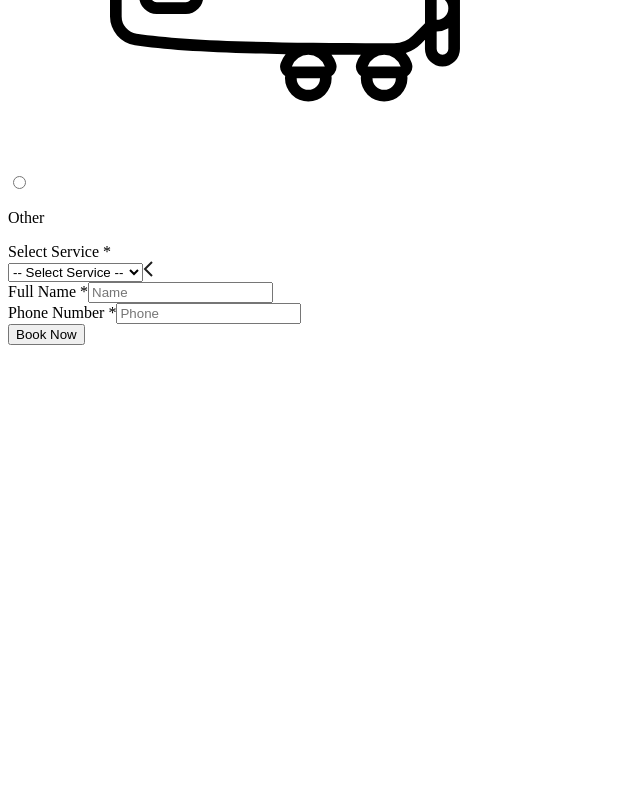
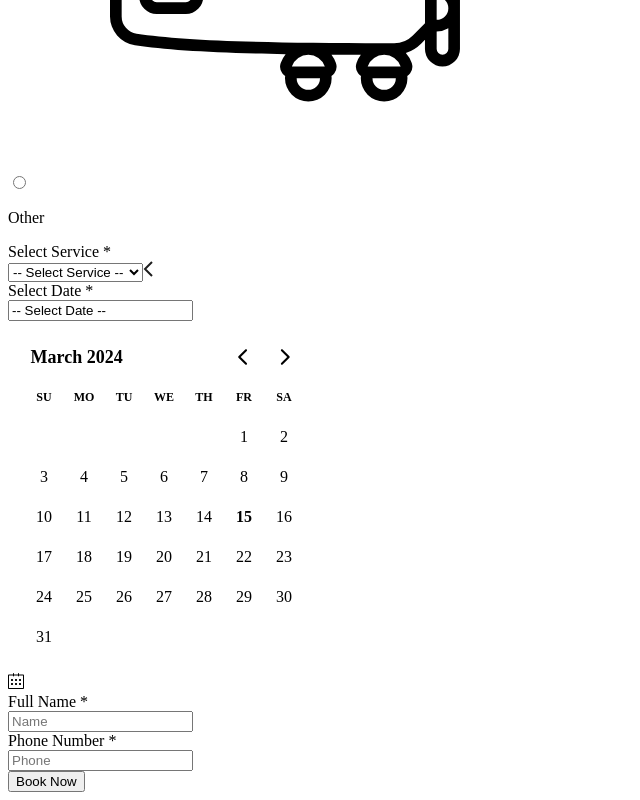
Before and after one commit to muhammad-shahin/car-detailing, a Next.js app: page /home/Header/BookingForm in a window 1280 px wide. Shown: the part 4682-5482 px from the top of the page, without its empty margins (0-640 px from the left). Before the commit the page ends 5035 px from the top, so only its background shows below. Built offline with nearby package versions, Linux system fonts and the light colour scheme.

Commit message:
custom datepicker added using DayPicker lib

```diff
--- a/package.json
+++ b/package.json
@@ -9,9 +9,11 @@
     "lint": "next lint"
   },
   "dependencies": {
+    "date-fns": "^3.6.0",
     "hamburger-react": "^2.5.0",
     "next": "14.1.3",
     "react": "^18",
+    "react-day-picker": "^8.10.1",
     "react-dom": "^18",
     "react-icons": "^5.0.1"
   },
--- a/src/assets/css/form.css
+++ b/src/assets/css/form.css
@@ -7,11 +7,11 @@
 select {
   @apply cursor-pointer appearance-none;
 }
+select > option {
+  @apply bg-primary text-white;
+}
 
 /* radio button */
-.radio-button {
-  padding-bottom: 16px;
-}
 
 .radio-button > input[type='radio'] {
   display: none;
--- a/src/assets/css/style.css
+++ b/src/assets/css/style.css
@@ -1,4 +1,3 @@
-/* @import 'keep-react/css'; */
 @tailwind base;
 @tailwind components;
 @tailwind utilities;
--- a/src/components/common/CustomDatePicker.jsx
+++ b/src/components/common/CustomDatePicker.jsx
@@ -1,43 +1,55 @@
 'use client';
+import { useState } from 'react';
 import { format } from 'date-fns';
-import { useState } from 'react';
-import { Calendar } from 'phosphor-react';
-import { Button, DatePicker, Popover } from 'keep-react';
+import { DayPicker } from 'react-day-picker';
+import 'react-day-picker/dist/style.css';
+import { SlCalender } from 'react-icons/sl';
+import Input from './Input';
 
-export const DatePickerComponent = () => {
-  const [date, setDate] = useState(null);
+const CustomDatePicker = ({ name, label, required = true }) => {
+  const [isOpen, setIsOpen] = useState(false);
+  const [selected, setSelected] = useState();
+
+  const handleSelect = (selectedDate) => {
+    setSelected(selectedDate);
+    setIsOpen(false);
+  };
+
+  let selectedDate = '-- Select Date --';
+  if (selected) {
+    selectedDate = format(selected, 'PP');
+  }
+
   return (
-    <div>
-      <Popover
-        showArrow={false}
-        placement='bottom-start'
-      >
-        <Popover.Action asChild>
-          <Button
-            className='w-[286px] justify-start gap-2 rounded-xl border border-metal-50 px-4 text-left text-body-4 font-normal hover:bg-white active:focus:scale-100'
-            variant='outline'
-            color='secondary'
-          >
-            <Calendar
-              size={20}
-              color='#AFBACA'
-            />
-            {date ? (
-              format(date ?? new Date(), 'PPP')
-            ) : (
-              <span>Select Your Date</span>
-            )}
-          </Button>
-        </Popover.Action>
-        <Popover.Content className='z-50 max-w-min'>
-          <DatePicker
-            mode='single'
-            selected={date}
-            onSelect={setDate}
-            showOutsideDays={true}
-          />
-        </Popover.Content>
-      </Popover>
+    <div className='relative cursor-pointer'>
+      <Input
+        className='placeholder:text-black cursor-pointer'
+        name='serviceBookingDate'
+        id='serviceBookingDate'
+        label={label}
+        value={selectedDate}
+        readOnly={true}
+        placeholder={'-- Select Date --'}
+        required={true}
+        handleOnClick={() => setIsOpen(!isOpen)}
+        // handleOnBlur={handleSelect}
+      />
+
+      <DayPicker
+        className={`bg-white m-0 p-3 rounded-lg absolute z-30 top-12 left-[40%] -translate-x-[40%] ${
+          isOpen ? 'scale-100' : 'scale-0'
+        } origin-top duration-300`}
+        mode='single'
+        selected={selected}
+        onSelect={handleSelect}
+      />
+
+      <SlCalender
+        onClick={() => setIsOpen(!isOpen)}
+        className='absolute top-[75%] right-4 -translate-y-[75%] text-xl cursor-auto'
+      />
     </div>
   );
 };
+
+export default CustomDatePicker;
--- a/src/components/common/Input.jsx
+++ b/src/components/common/Input.jsx
@@ -6,6 +6,10 @@ const Input = ({
   placeholder,
   required = false,
   label,
+  readOnly = false,
+  value,
+  handleOnClick,
+  handleOnBlur,
 }) => {
   return (
     <div>
@@ -18,6 +22,7 @@ const Input = ({
         </label>
       )}
 
+      <div className='relative'>
         <input
           type={type}
           id={id ? id : name}
@@ -25,7 +30,12 @@ const Input = ({
           className={`input-field ${className}`}
           placeholder={placeholder}
           required={required}
+          readOnly={readOnly}
+          value={value}
+          onClick={handleOnClick}
+          onBlur={handleOnBlur}
         />
+      </div>
     </div>
   );
 };
--- a/src/pages/home/Header/BookingForm.jsx
+++ b/src/pages/home/Header/BookingForm.jsx
@@ -17,6 +17,7 @@ import {
   truckCar,
   vanCar,
 } from '@/assets/icons/index';
+import CustomDatePicker from '@/components/common/CustomDatePicker';
 
 const BookingForm = () => {
   const carType = [
@@ -118,6 +119,7 @@ const BookingForm = () => {
           'Other',
         ]}
       ></SelectOption>
+      <CustomDatePicker label='Select Date' />
       <Input
         name='full_name'
         type='text'
--- a/tailwind.config.js
+++ b/tailwind.config.js
@@ -7,7 +7,6 @@ module.exports = {
 
     // Or if using `src` directory:
     './src/**/*.{js,ts,jsx,tsx,mdx}',
-    // './node_modules/keep-react/**/*.{js,jsx,ts,tsx}',
   ],
   theme: {
     screens: {
@@ -39,5 +38,4 @@ module.exports = {
     extend: {},
   },
   plugins: [],
-  // presets: [require('keep-react/preset')],
 };
```
Also changed, not shown: 1 other file (tests, documents, lock files or other folders). Lines whose indentation alone changed are shown as unchanged.
